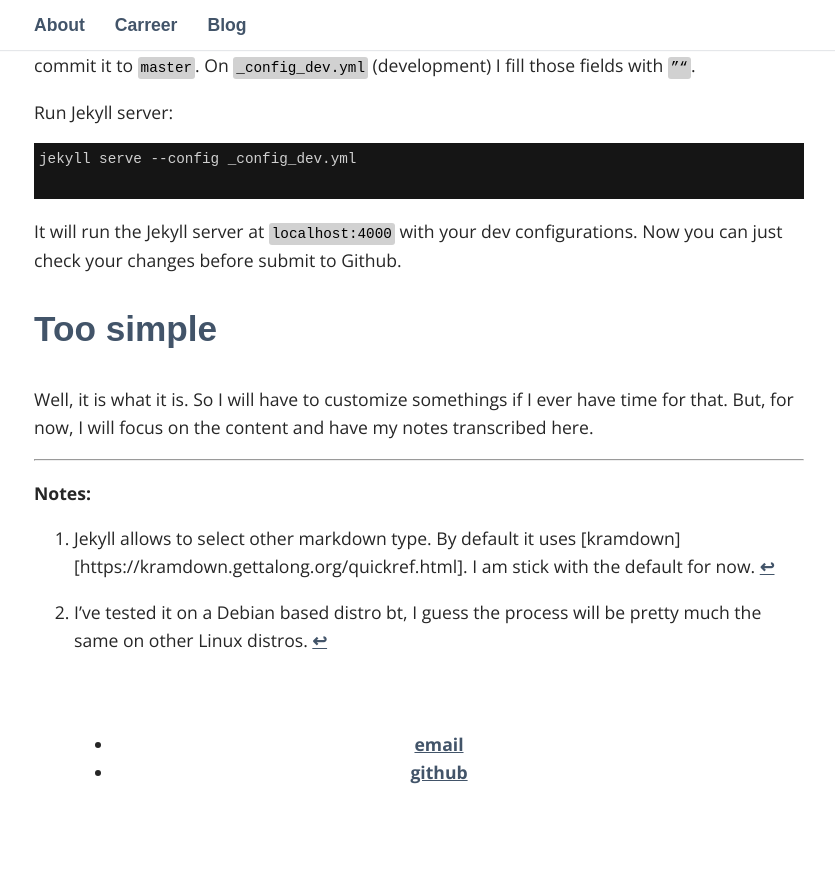
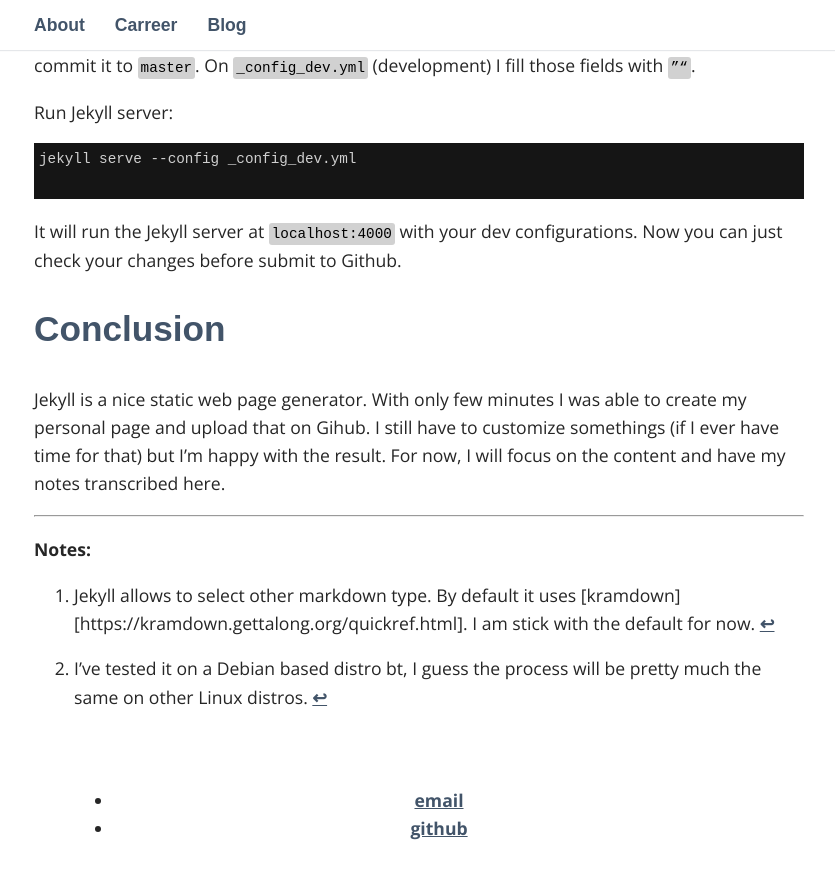
Before and after one commit to racardoso/racardoso.github.io, a Jekyll site: the page built from _posts/2017-11-10-welcome-to-my-blog.md, in a window 1280 px wide and 900 px high, scrolled down 2897 px. Shown: the top 879 px of the window, without its empty margins (221-1056 px from the left). Built offline with Jekyll 4.4.1, drawn with Linux system fonts in a browser that asks for light colours; some web fonts are replaced; before the commit the page ends 3740 px from its top, so only the background shows below that.

Commit message:
Article updated.
Rewrote 'Conclusion' section.

````diff
--- a/_posts/2017-11-10-welcome-to-my-blog.md
+++ b/_posts/2017-11-10-welcome-to-my-blog.md
@@ -68,9 +68,9 @@ jekyll serve --config _config_dev.yml
 ```
 It will run the Jekyll server at *localhost:4000* with your dev configurations. Now you can just check your changes before submit to Github.
 
-## Too simple
+## Conclusion
 
-Well, it is what it is. So I will have to customize somethings if I ever have time for that. But, for now, I will focus on the content and have my notes transcribed here.
+Jekyll is a nice static web page generator. With only few minutes I was able to create my personal page and upload that on Gihub. I still have to customize somethings (if I ever have time for that) but I'm happy with the result. For now, I will focus on the content and have my notes transcribed here.
 
 * * *
 
````
